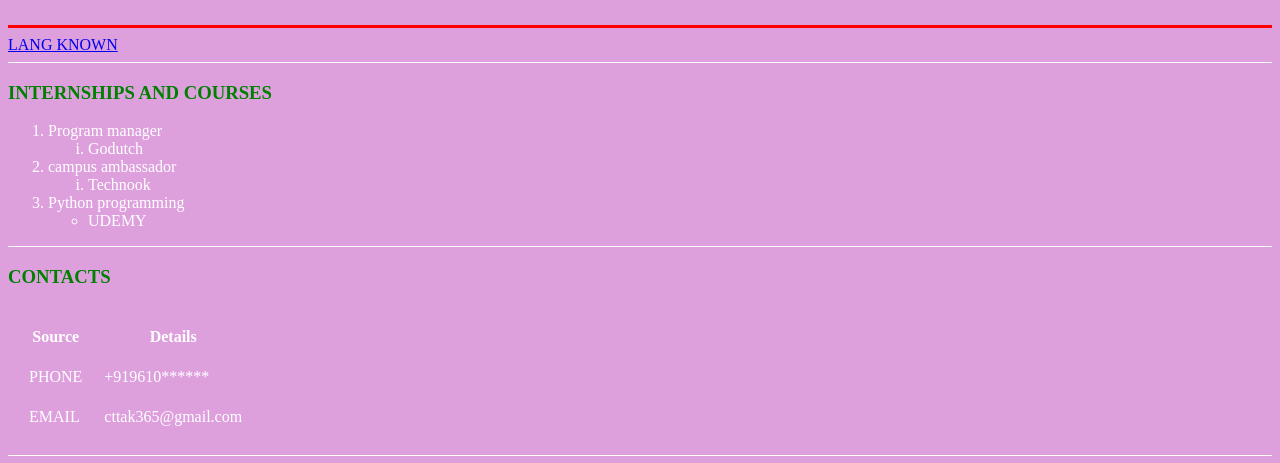
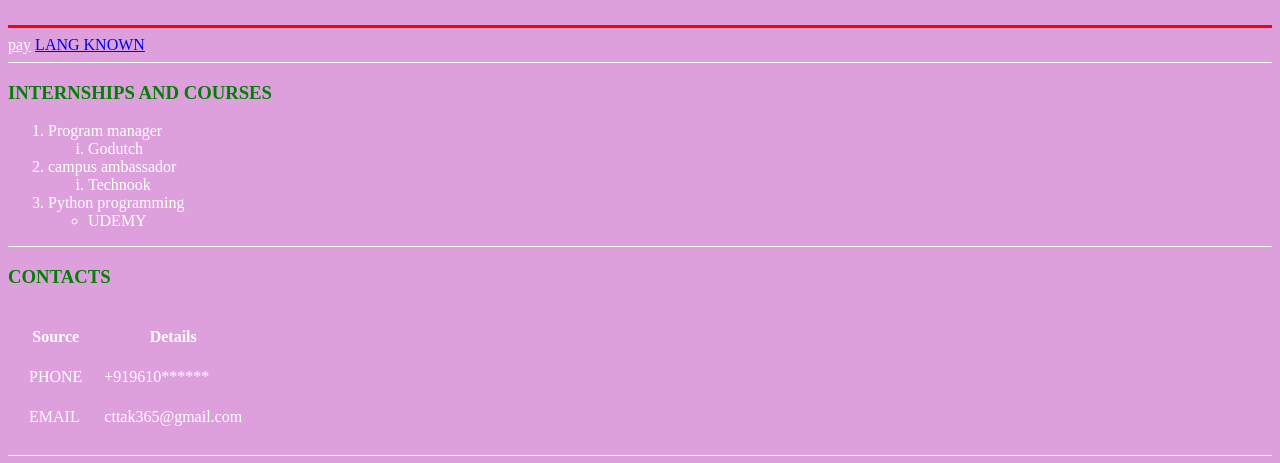
Before and after one commit to chitrank123/website, a plain HTML site: page index.html in a window 1280 px wide. Shown: the part 337-800 px from the top of the page. Drawn offline with Linux system fonts and the light colour scheme.

Commit message:
Update index.html

```diff
--- a/index.html
+++ b/index.html
@@ -37,6 +37,7 @@ body{
 
 
 <hr size="3" color="red" />
+<a href="paymenttt.html" style="color:white">pay</a>
 <a href="Lang.html">LANG KNOWN</a>
 <hr size="1" color="white" />
 <h3 style="color:green">INTERNSHIPS AND COURSES</h3>
```
